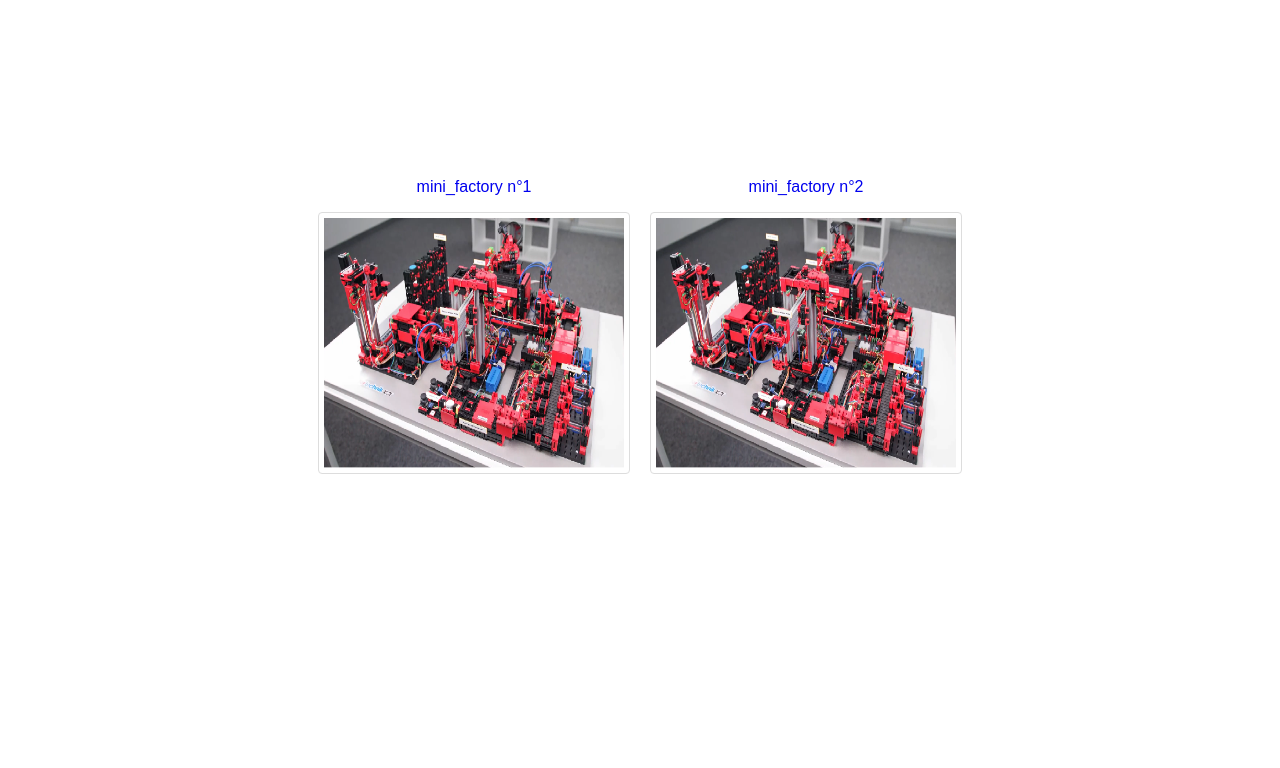
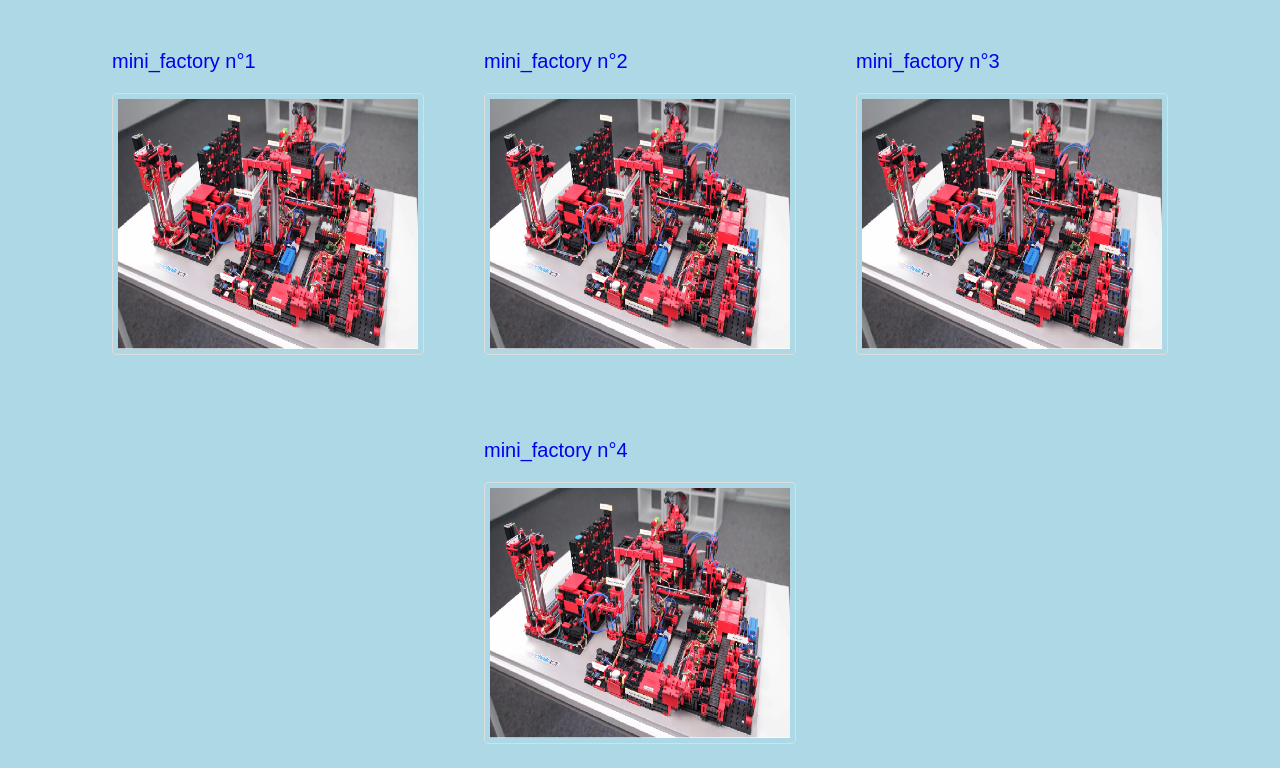
Before and after one commit to eme000/CDA, a Flask app: page / in a window 1280 px wide. Shown: the part 41-809 px from the top of the page. Before the commit the page ends 515 px from the top, so only its background shows below. Run offline with Flask 3, Linux system fonts and the light colour scheme.

Commit message:
mini_factory 1

```diff
--- a/02_Client_leger/WEB_FLASK/app/routes.py
+++ b/02_Client_leger/WEB_FLASK/app/routes.py
@@ -1,23 +1,19 @@
+# routes.py
+
 from app import app
 from flask import render_template
 
+@app.route('/')
+def home():
+    return render_template('home.html')
 
-@app.route('/') # decorators
-def home():
-    return render_template ('home.html')
-    return strResult
+@app.route('/mini_factory__1_')
+def mini_factory():
+    return render_template('mini_factory_1.html')
 
-@app.route('/mini_factory_1')
-def list():
-    return render_template ('mini_factory_1.html',)
-    return strResult
-
-
-@app.route('/list')
-def list():
-    return render_template ('list_bdd.html',)
-    return strResult
-
+@app.route('/list_table')
+def list_table():
+    return render_template('list_bdd.html')
 
 @app.route('/test')
 def show_tables():
--- a/02_Client_leger/WEB_FLASK/app/static/Main.css
+++ b/02_Client_leger/WEB_FLASK/app/static/Main.css
@@ -1,21 +1,35 @@
 body {
     background-color: lightblue;
+    margin: 0; /* Ajout pour enlever les marges par défaut du body */
+    font-family: verdana; /* Ajout d'une police de caractères par défaut */
 }
+
 h1 {
     color: white;
+    text-align: center; /* Modification pour centrer le texte */
+}
+
+p {
+    font-size: 20px;
     text-align: justify;
 }
-    p {
-    font-family: verdana;
-    font-size: 20px;
+
+table {
+    width: 100%; /* Modification pour rendre la table 100% de la largeur */
+    border-collapse: collapse; /* Ajout pour fusionner les bordures des cellules */
+    margin: 20px 0; /* Ajout de marges pour l'espace autour de la table */
 }
-    table, th, td {
+
+th, td {
     border: 1px solid black;
-    text-align: center;
+    padding: 8px; /* Ajout de rembourrage pour l'espace à l'intérieur des cellules */
 }
+
 tr:nth-child(even) {
-    background-color: white;
+    background-color: #f2f2f2; /* Changement de la couleur de fond des lignes paires */
 }
+
 div {
     background-color: lightblue;
+    padding: 20px; /* Ajout de rembourrage pour l'espace à l'intérieur du div */
 }
--- a/02_Client_leger/WEB_FLASK/app/templates/home.html
+++ b/02_Client_leger/WEB_FLASK/app/templates/home.html
@@ -2,6 +2,7 @@
 <html lang="en">
 <head>
     <meta charset="UTF-8">
+    <link rel="stylesheet" href="{{ url_for('static', filename='main.css') }}">
     <meta http-equiv="X-UA-Compatible" content="IE=edge">
     <meta name="viewport" content="width=device-width, initial-scale=1.0">
     <title>Ma Page</title>
@@ -21,6 +22,7 @@
             justify-content: center;
             align-items: center;
             height: 80vh;
+            flex-wrap: wrap; /* Permettre le retour à la ligne des colonnes */
         }
         .column {
             margin: 10px;
@@ -48,7 +50,7 @@
 
     <section>
         <div class="column">
-            <a href="http://0.0.0.0/list" title="mini_factory n°1">
+            <a href="http://127.0.0.1:5000/mini_factory__1_" title="mini_factory n°1">
                 <p>mini_factory n°1</p>
                 <img src="{{url_for('static', filename='mini_facytory_logo.png')}}" alt="mini_factory n°1">
             </a>
@@ -57,6 +59,18 @@
             <a href="http://0.0.0.0/list" title="mini_factory n°2">
                 <p>mini_factory n°2</p>
                 <img src="{{url_for('static', filename='mini_facytory_logo.png')}}" alt="mini_factory n°2">
+            </a>
+        </div>
+        <div class="column">
+            <a href="http://0.0.0.0/list" title="mini_factory n°3">
+                <p>mini_factory n°3</p>
+                <img src="{{url_for('static', filename='mini_facytory_logo.png')}}" alt="mini_factory n°3">
+            </a>
+        </div>
+        <div class="column">
+            <a href="http://0.0.0.0/list" title="mini_factory n°4">
+                <p>mini_factory n°4</p>
+                <img src="{{url_for('static', filename='mini_facytory_logo.png')}}" alt="mini_factory n°4">
             </a>
         </div>
     </section>
```
Lines whose indentation alone changed are shown as unchanged.
